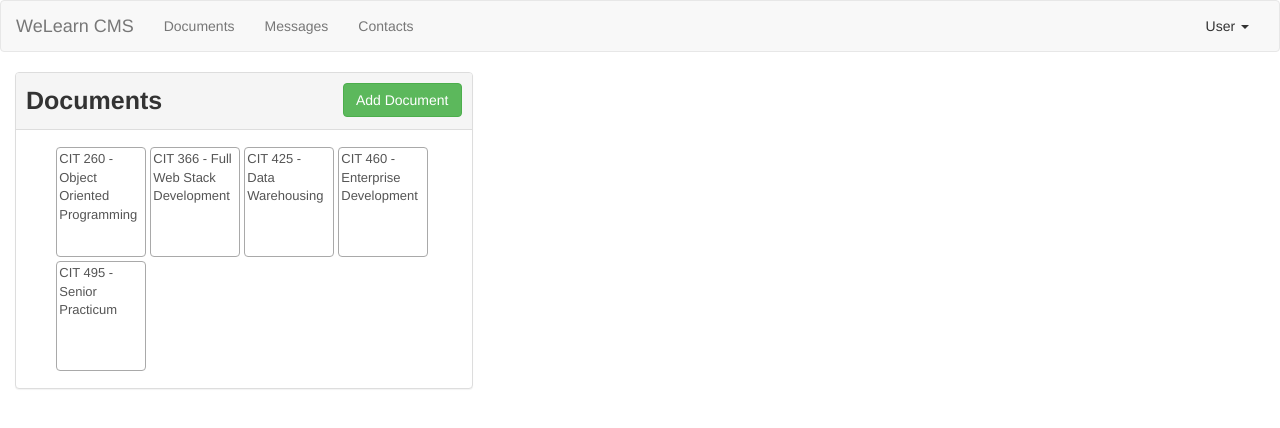
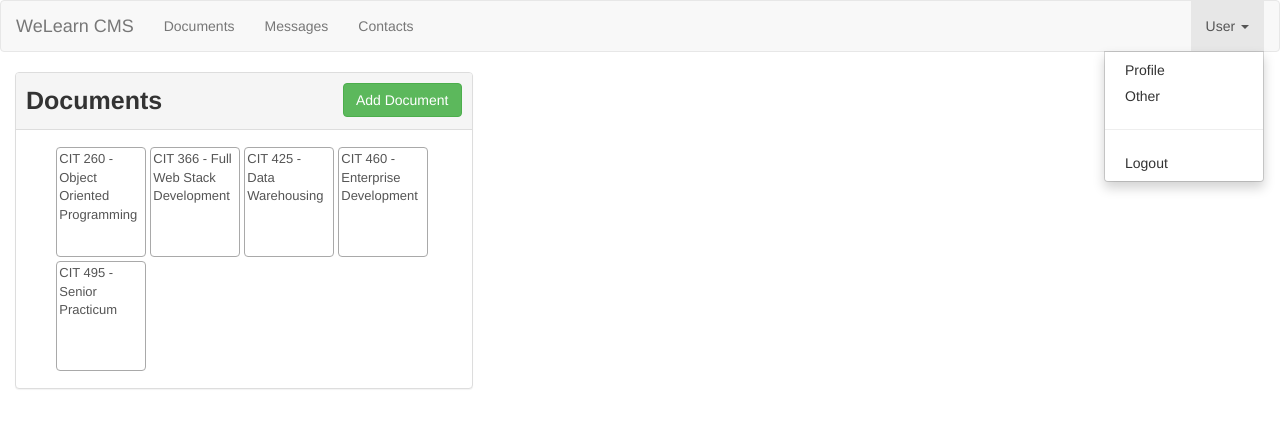
Before and after one commit to brycewoodland/bw-cms, an Angular app: page / in a window 1280 px wide. Both pictures are taken after a click on the button "User". Shown: the top 428 px of the page. Built offline with nearby package versions, Linux system fonts and the light colour scheme.

Commit message:
Created custom directive for dropdown.

```diff
--- a/src/app/app.module.ts
+++ b/src/app/app.module.ts
@@ -15,6 +15,7 @@ import { DocumentDetailComponent } from './documents/document-detail/document-de
 import { MessageItemComponent } from './messages/message-item/message-item.component';
 import { MessageEditComponent } from './messages/message-edit/message-edit.component';
 import { MessageListComponent } from './messages/message-list/message-list.component';
+import { DropdownDirective } from './shared/dropdown.directive';
 
 @NgModule({
   declarations: [
@@ -30,7 +31,8 @@ import { MessageListComponent } from './messages/message-list/message-list.compo
     DocumentDetailComponent,
     MessageItemComponent,
     MessageEditComponent,
-    MessageListComponent
+    MessageListComponent,
+    DropdownDirective
   ],
   imports: [
     BrowserModule,
--- a/src/app/header.component.html
+++ b/src/app/header.component.html
@@ -11,11 +11,13 @@
                 <li><a href="#" (click)="onSelected('contacts')">Contacts</a></li>
             </ul>
             <ul class="nav navbar-nav navbar-right">
-                <li class="dropdown">
+                <li class="dropdown" appDropdown>
                     <a href="#" class="dropdown-toggle" role="button">User <span class="caret"></span></a>
                     <ul class="dropdown-menu">
                         <li><a href="#">Profile</a></li>
-                        <li><a href="#"></a></li>
+                        <li><a href="#">Other</a></li>
+                        <hr>
+                        <li><a href="#">Logout</a></li>
                     </ul>
                 </li>
             </ul>
--- /dev/null
+++ b/src/app/shared/dropdown.directive.ts
@@ -0,0 +1,14 @@
+import { Directive, HostBinding, HostListener } from "@angular/core";
+
+@Directive({
+    selector: '[appDropdown]',
+    standalone: false
+})
+
+export class DropdownDirective {
+    @HostBinding('class.open') isOpen = false;
+
+    @HostListener('click') toggleOpen() {
+        this.isOpen = !this.isOpen;
+    }
+}
```
